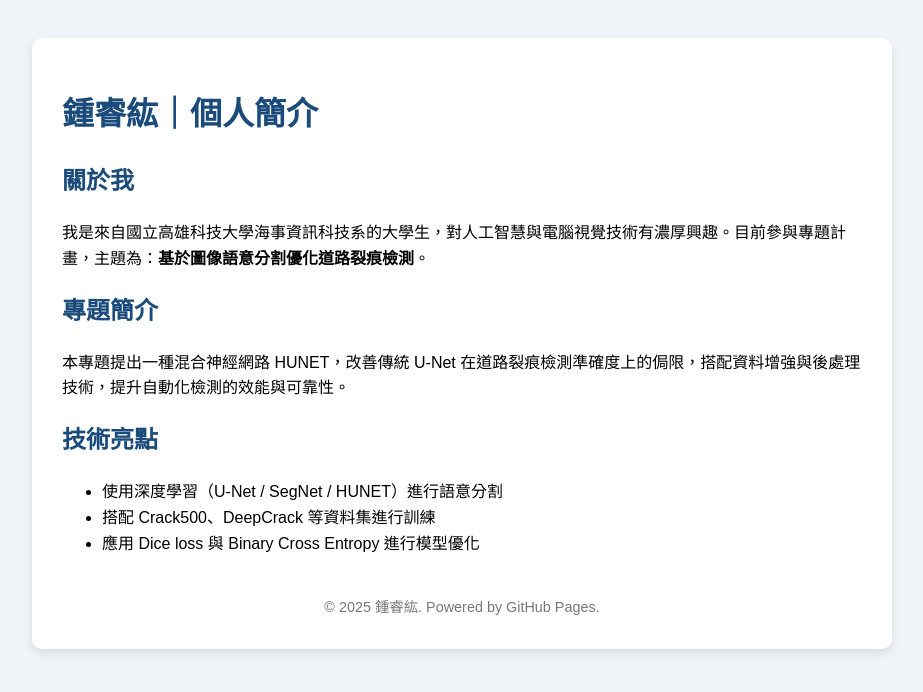
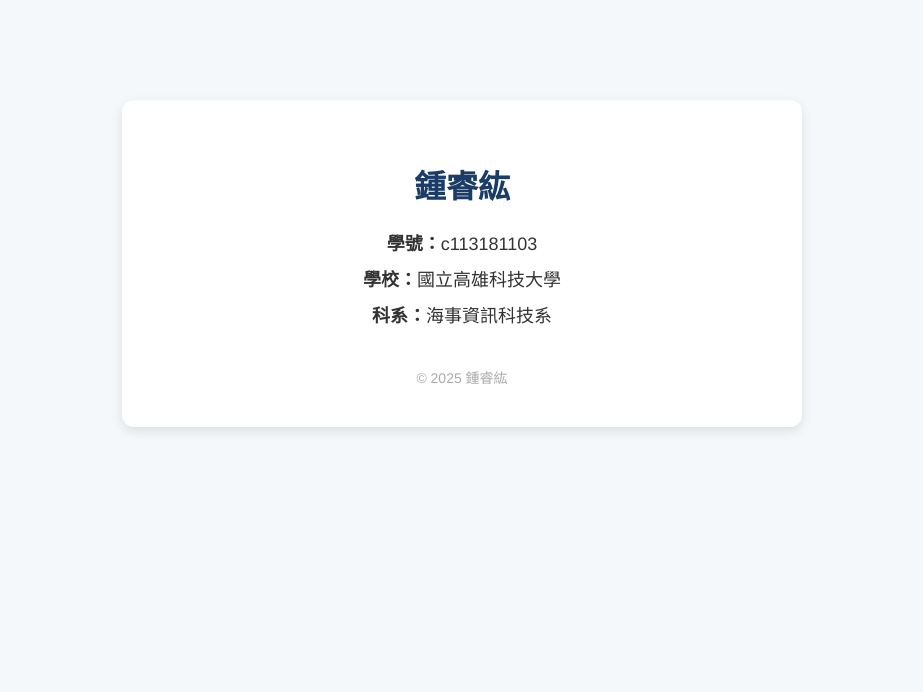
Before and after one commit to c113181103/c113181103.github.io, a plain HTML site: page index.html in a window 1280 px wide. Shown: the whole page, without its empty margins (178-1101 px from the left). Drawn offline with Linux system fonts and the light colour scheme.

Commit message:
新增首頁

```diff
--- a/index.html
+++ b/index.html
@@ -2,38 +2,46 @@
 <html lang="zh-Hant">
 <head>
   <meta charset="UTF-8">
-  <title>鍾睿紘｜個人介紹</title>
+  <title>鍾睿紘的個人網站</title>
   <style>
-    body { font-family: 'Arial', sans-serif; line-height: 1.6; background: #f0f4f8; padding: 30px; }
-    .container { background: #fff; border-radius: 10px; padding: 30px; max-width: 800px; margin: auto; box-shadow: 0 4px 10px rgba(0,0,0,0.1); }
-    h1, h2 { color: #1a4b7a; }
-    .section { margin-bottom: 20px; }
-    footer { text-align: center; font-size: 0.9em; color: #777; margin-top: 40px; }
+    body {
+      font-family: "Helvetica", sans-serif;
+      background-color: #f4f8fb;
+      margin: 0;
+      padding: 0;
+    }
+    .container {
+      max-width: 600px;
+      margin: 100px auto;
+      padding: 40px;
+      background-color: white;
+      border-radius: 12px;
+      box-shadow: 0 4px 12px rgba(0,0,0,0.1);
+      text-align: center;
+    }
+    h1 {
+      color: #1a3c66;
+      font-size: 32px;
+    }
+    p {
+      font-size: 18px;
+      color: #333;
+      margin: 10px 0;
+    }
+    footer {
+      margin-top: 40px;
+      font-size: 14px;
+      color: #aaa;
+    }
   </style>
 </head>
 <body>
   <div class="container">
-    <h1>鍾睿紘｜個人簡介</h1>
-    <div class="section">
-      <h2>關於我</h2>
-      <p>我是來自國立高雄科技大學海事資訊科技系的大學生，對人工智慧與電腦視覺技術有濃厚興趣。目前參與專題計畫，主題為：<strong>基於圖像語意分割優化道路裂痕檢測</strong>。</p>
-    </div>
-
-    <div class="section">
-      <h2>專題簡介</h2>
-      <p>本專題提出一種混合神經網路 HUNET，改善傳統 U-Net 在道路裂痕檢測準確度上的侷限，搭配資料增強與後處理技術，提升自動化檢測的效能與可靠性。</p>
-    </div>
-
-    <div class="section">
-      <h2>技術亮點</h2>
-      <ul>
-        <li>使用深度學習（U-Net / SegNet / HUNET）進行語意分割</li>
-        <li>搭配 Crack500、DeepCrack 等資料集進行訓練</li>
-        <li>應用 Dice loss 與 Binary Cross Entropy 進行模型優化</li>
-      </ul>
-    </div>
-
-    <footer>© 2025 鍾睿紘. Powered by GitHub Pages.</footer>
+    <h1>鍾睿紘</h1>
+    <p><strong>學號：</strong>c113181103</p>
+    <p><strong>學校：</strong>國立高雄科技大學</p>
+    <p><strong>科系：</strong>海事資訊科技系</p>
+    <footer>© 2025 鍾睿紘</footer>
   </div>
 </body>
 </html>
```
